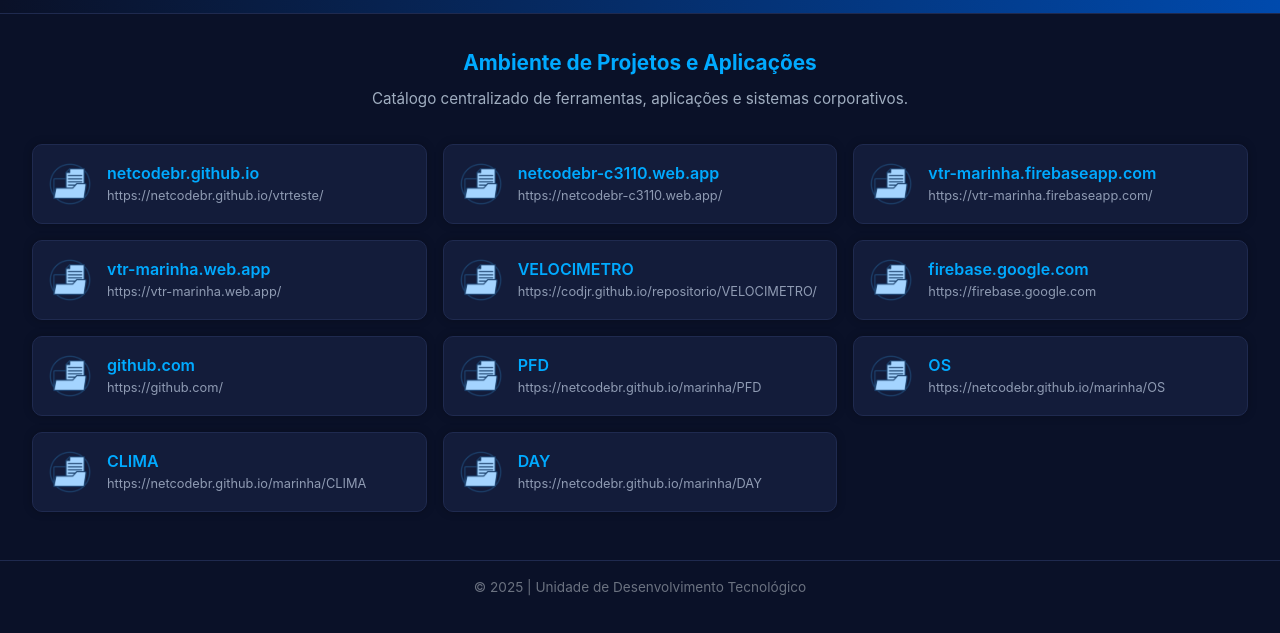
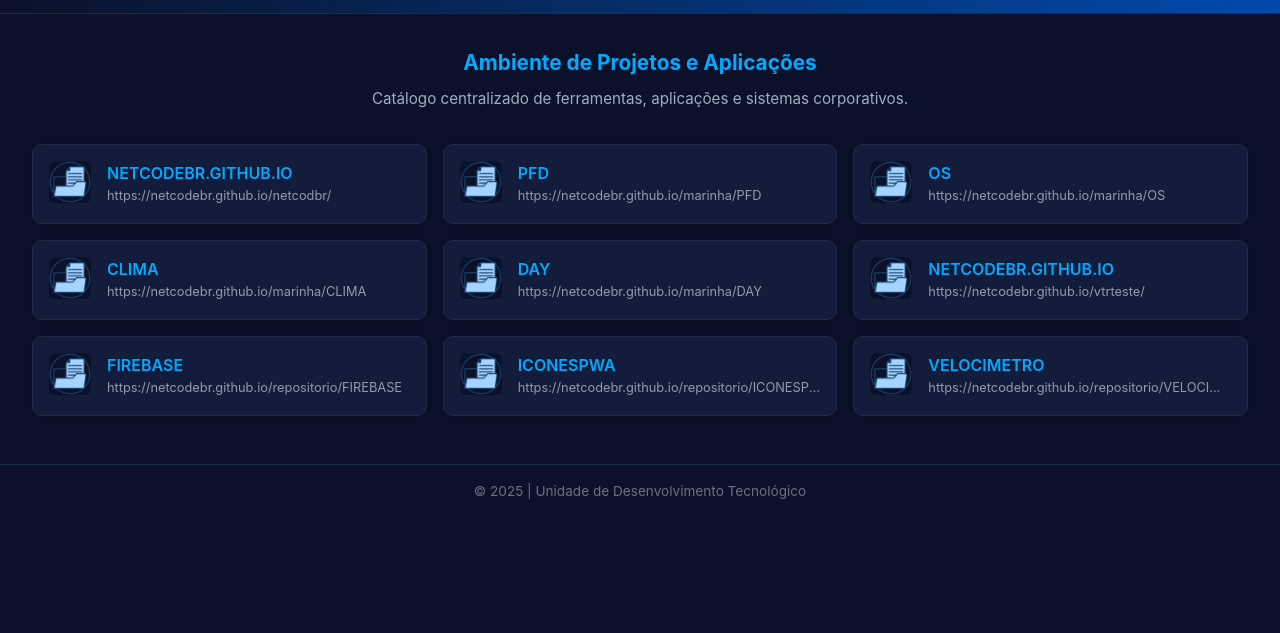
Before and after one commit to netcodebr/storage, a plain HTML site: page index.html in a window 1280 px wide. Shown: the part 61-694 px from the top of the page. Drawn offline with Linux system fonts and the light colour scheme.

Commit message:
Add files via upload

```diff
--- a/index.html
+++ b/index.html
@@ -47,8 +47,8 @@
     if ('serviceWorker' in navigator) {
       window.addEventListener('load', () => {
         navigator.serviceWorker.register('service-worker.js')
-          .then(() => console.log('Service Worker ativo'))
-          .catch(err => console.error('Erro ao registrar SW:', err));
+          .then(() => console.log('✅ Service Worker ativo'))
+          .catch(err => console.error('❌ Erro ao registrar SW:', err));
       });
     }
   </script>
--- a/script.js
+++ b/script.js
@@ -1,17 +1,4 @@
-// ====== Gera URL de favicon com fallback automático ======
-function gerarFavicon(siteUrl) {
-  try {
-    const baseUrl = new URL(siteUrl);
-    const dominio = baseUrl.hostname;
-
-    // Usa a API do Google para obter o favicon do domínio
-    return `https://www.google.com/s2/favicons?domain=${dominio}&sz=128`;
-  } catch {
-    return "icons/icon-96.png";
-  }
-}
-
-// ====== Carrega e exibe os links ======
+// Sempre usa o ícone local da pasta /icons/
 async function carregarLinks() {
   const lista = document.getElementById("lista");
 
@@ -30,19 +17,17 @@
     for (const url of urls) {
       const base = new URL(url);
       const nomeProjeto =
-        base.pathname.split("/")[2] ||
-        base.hostname.replace("www.", "") ||
-        "Projeto";
-
-      const favicon = gerarFavicon(url);
+        base.pathname.split("/")[2]?.toUpperCase() ||
+        base.hostname.replace("www.", "").toUpperCase() ||
+        "PROJETO";
 
       const div = document.createElement("div");
       div.className = "card";
       div.innerHTML = `
-        <img src="${favicon}" alt="favicon" onerror="this.src='icons/icon-96.png'">
+        <img src="icons/icon-96.png" alt="favicon">
         <div>
           <a href="${url}" target="_blank">${nomeProjeto}</a>
-          <small>${url}</small>
+          <small title="${url}">${url}</small>
         </div>
       `;
       lista.appendChild(div);
--- a/style.css
+++ b/style.css
@@ -1,4 +1,3 @@
-/* ===== BASE ===== */
 :root {
   --cor-primaria: #0a1128;
   --cor-secundaria: #004aad;
@@ -77,9 +76,10 @@
   padding: 1rem 2rem 3rem;
 }
 
+/* ===== CARD ===== */
 .card {
   display: flex;
-  align-items: center;
+  align-items: flex-start;
   gap: 1rem;
   background: var(--cor-card);
   border: 1px solid var(--cor-borda);
@@ -87,6 +87,8 @@
   padding: 1rem;
   transition: 0.25s;
   box-shadow: 0 0 8px rgba(0,0,0,0.25);
+  overflow: hidden;
+  word-break: break-word;
 }
 
 .card:hover {
@@ -98,6 +100,14 @@
   width: 42px;
   height: 42px;
   border-radius: 6px;
+  flex-shrink: 0;
+  background: #0a1128;
+}
+
+.card div {
+  flex: 1;
+  min-width: 0;
+  overflow: hidden;
 }
 
 .card a {
@@ -105,16 +115,48 @@
   color: var(--cor-acento);
   text-decoration: none;
   font-size: 1rem;
+  display: block;
+  overflow-wrap: anywhere;
+  white-space: normal;
+  max-width: 100%;
+  transition: color 0.2s;
 }
 
 .card a:hover {
-  text-decoration: underline;
+  color: #4dc3ff;
 }
 
+/* URL truncada com tooltip */
 .card small {
   display: block;
   font-size: 0.8rem;
   color: #8f9bb3;
+  white-space: nowrap;
+  overflow: hidden;
+  text-overflow: ellipsis;
+  max-width: 100%;
+  cursor: default;
+  position: relative;
+}
+
+.card small:hover {
+  color: #c5c8d2;
+}
+
+.card small[title]:hover::after {
+  content: attr(title);
+  position: absolute;
+  background: rgba(0, 0, 0, 0.85);
+  color: #fff;
+  padding: 6px 10px;
+  border-radius: 6px;
+  font-size: 0.75rem;
+  top: 100%;
+  left: 0;
+  white-space: nowrap;
+  transform: translateY(4px);
+  pointer-events: none;
+  z-index: 10;
 }
 
 .mensagem-carregando {
@@ -132,9 +174,11 @@
   font-size: 0.85rem;
 }
 
+/* ===== RESPONSIVIDADE ===== */
 @media (max-width: 600px) {
   h1 { font-size: 1.2rem; }
   .intro h2 { font-size: 1.1rem; }
   .card a { font-size: 0.95rem; }
   .card img { width: 36px; height: 36px; }
+  .card small { font-size: 0.75rem; }
 }
```
Also changed, not shown: service-worker.js (+35 -0 lines), links.txt.
